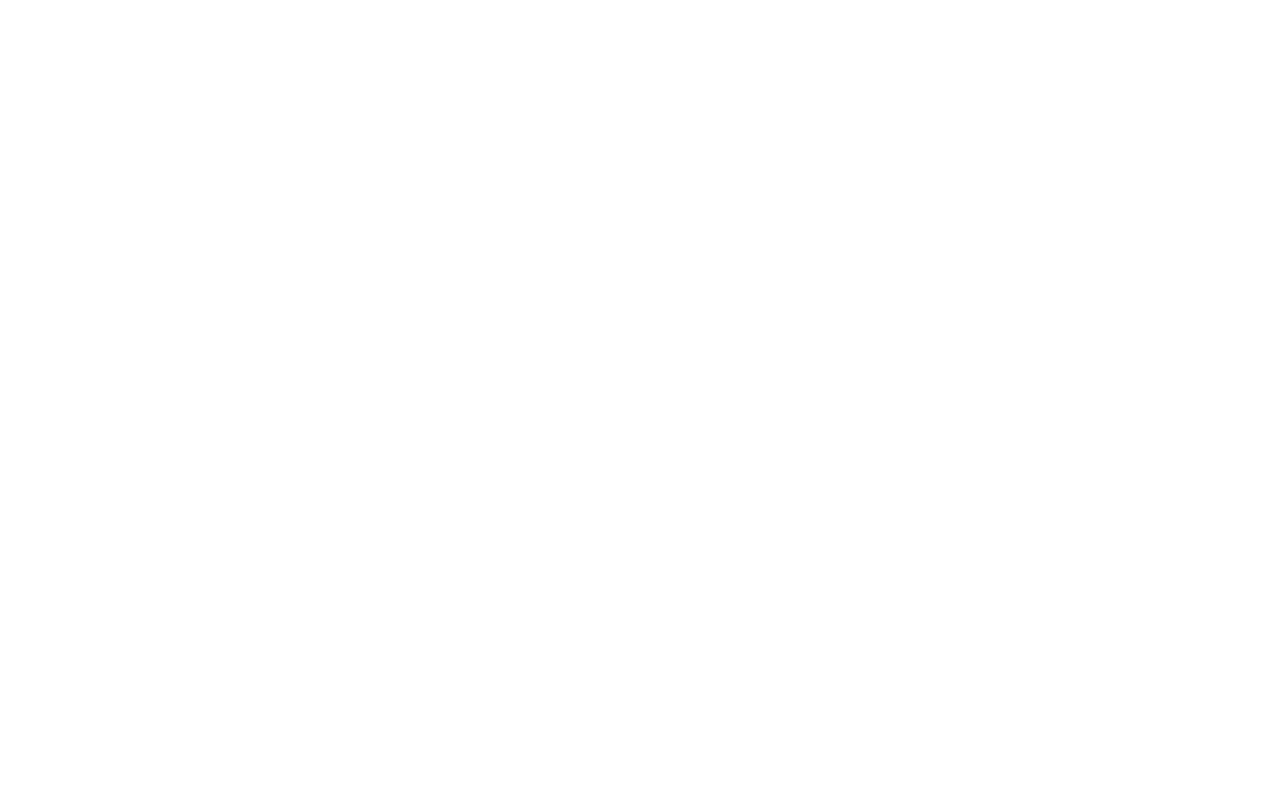
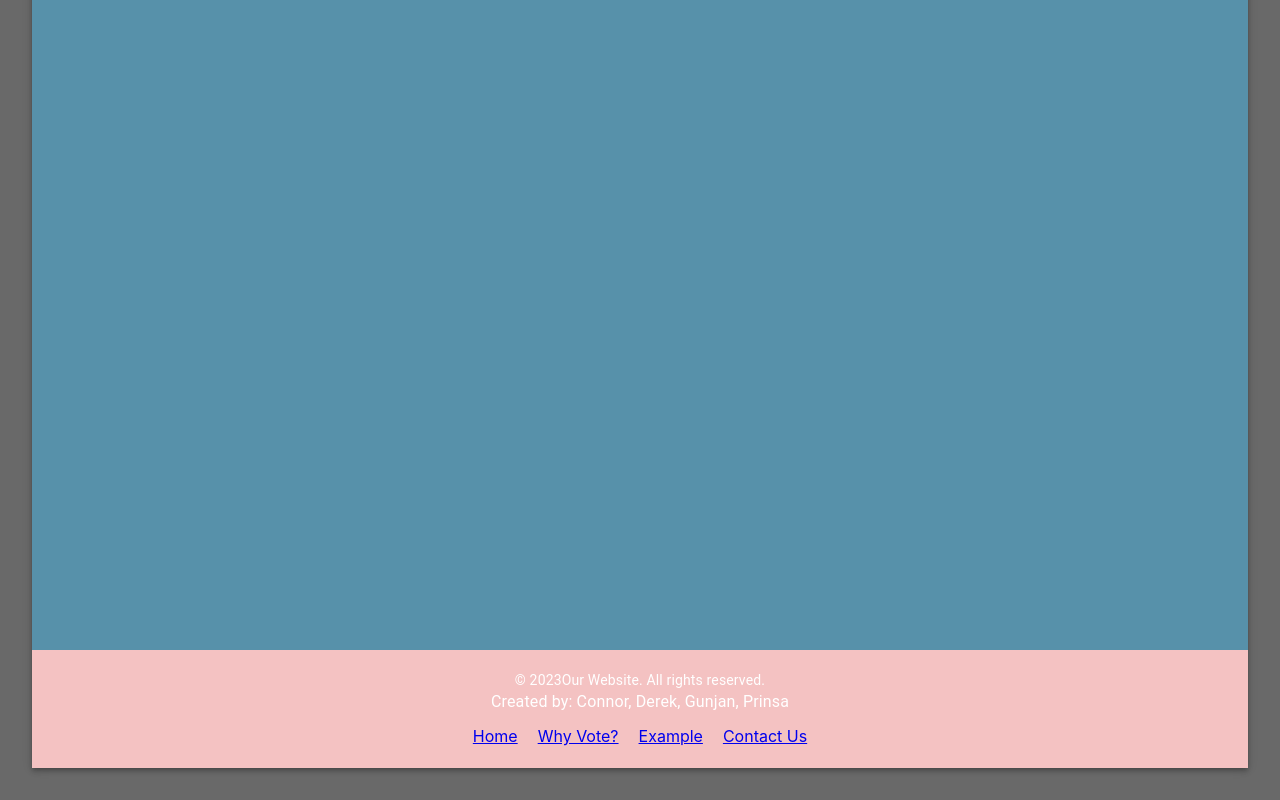
Before and after one commit to drkchn/mosa-upenn-SoC-2023, a React (Vite) app: page /example in a window 1280 px wide. Shown: the part 684-1484 px from the top of the page. Before the commit the page ends 800 px from the top, so only its background shows below. Built offline with nearby package versions, Linux system fonts and the light colour scheme.

Commit message:
[#16] created a basic working footer [PP]

```diff
--- a/src/App.tsx
+++ b/src/App.tsx
@@ -4,6 +4,7 @@
 import { Route, Routes } from "react-router-dom";
 import { Page2 } from "./Pages/Page2.tsx";
 import { Example } from "./Pages/Example.tsx";
+import { Footer } from "./components/footer/Footer.tsx";
 
 function App() {
   return (
@@ -14,6 +15,7 @@
         <Route path="/page2" element={<Page2 />} />
         <Route path="/example" element={<Example />} />
       </Routes>
+      <Footer/>
     </>
   );
 }
--- /dev/null
+++ b/src/components/footer/Footer.tsx
@@ -0,0 +1,36 @@
+import { AppBar, Box, Typography } from "@mui/material";
+import { Link } from "react-router-dom";
+
+export function Footer() {
+  return (
+    <AppBar position="static" sx={{bottom: 100 }}>
+      <Box variant="regular"
+      sx={{
+        backgroundColor: "#F4C2C2",
+        padding: "20px",
+        textAlign: "center",
+        marginTop: "800px",}}>
+
+      <Typography variant="body2">&copy; {new Date().getFullYear()}
+        Our Website. All rights reserved.
+      </Typography>
+      <Typography>Created by: Connor, Derek, Gunjan, Prinsa</Typography>
+        <Box
+         sx={{
+          display: "flex",
+          justifyContent: "center",
+          gap: "10px",
+          marginTop: "10px",
+        }}>
+        <Link to={"/"}>Home</Link>
+        <Typography sx={{ marginBottom: "5px" }}></Typography>
+        <Link to={"/page2"}>Why Vote?</Link>
+        <Typography sx={{ marginBottom: "5px" }}></Typography>
+        <Link to={"/example"}>Example</Link>
+        <Typography sx={{ marginBottom: "5px" }}></Typography>
+        <Link to={"/example"}>Contact Us</Link>
+        </Box>
+      </Box>
+    </AppBar>
+  );
+}
```
